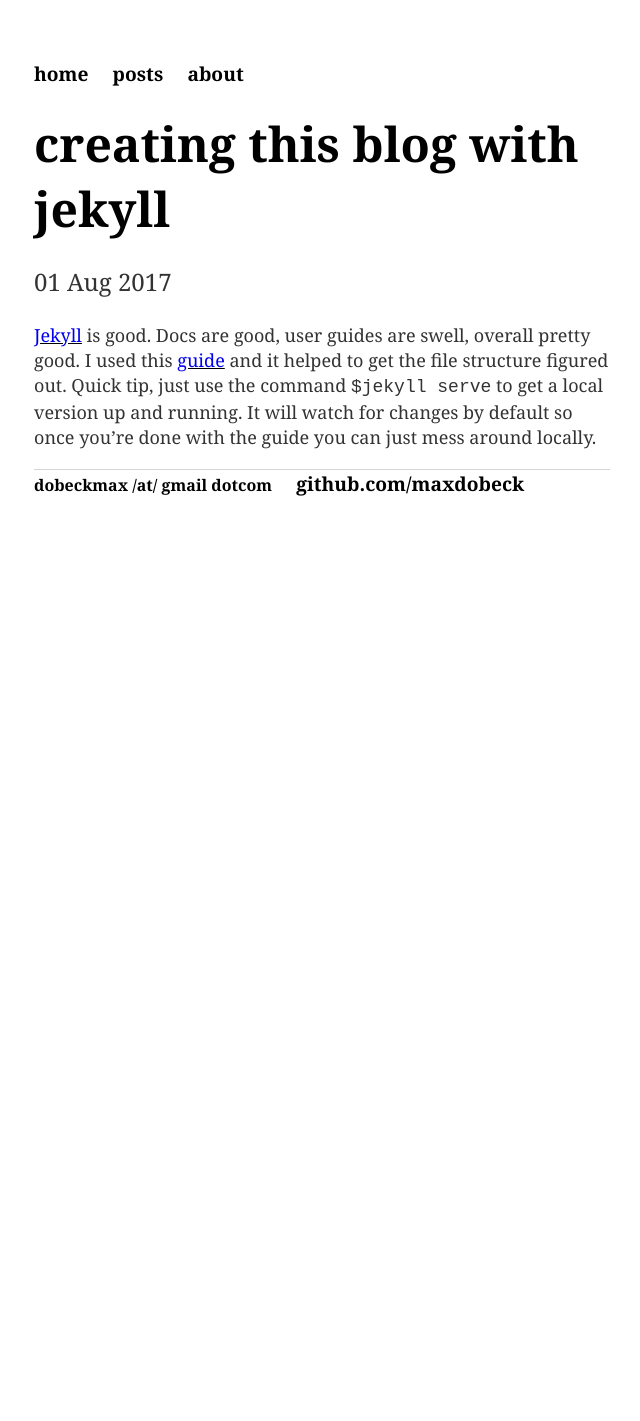
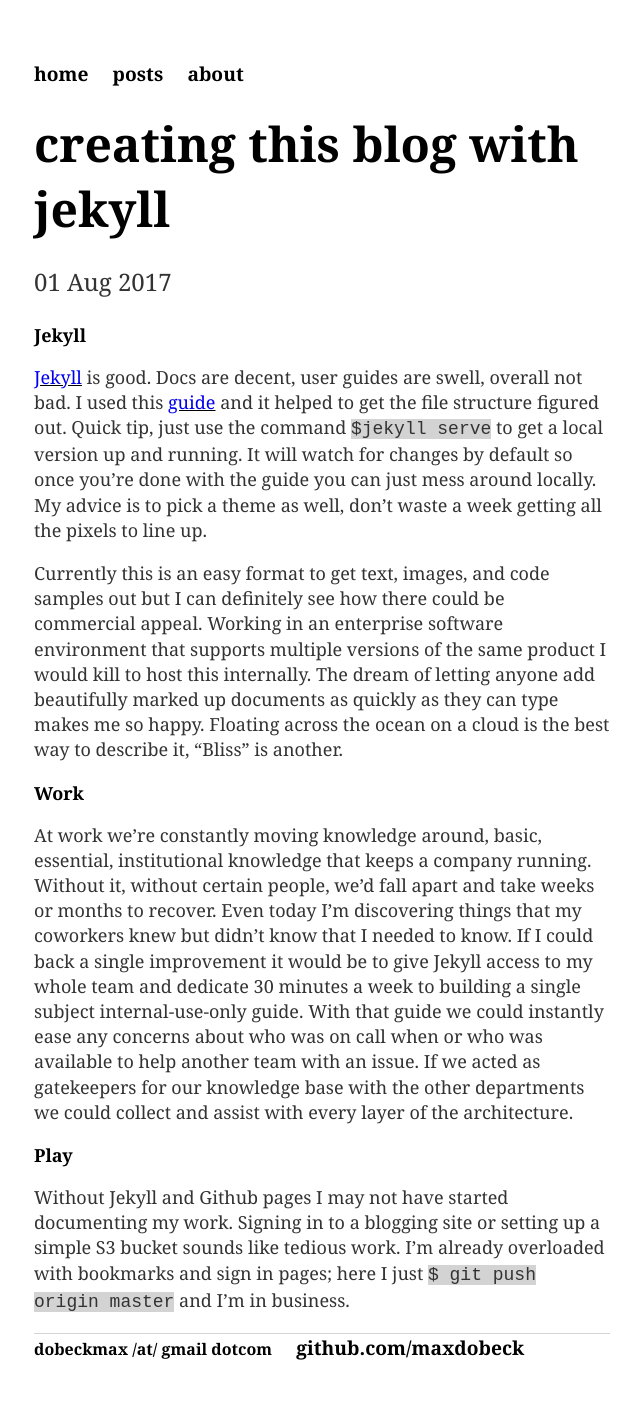
Before and after one commit to maxdobeck/maxdobeck.github.io, a Jekyll site: the page built from _posts/2017-08-01-creating-jekyll-blog.md, in a window 1280 px wide. Shown: the whole page, without its empty margins (318-958 px from the left). Built offline with Jekyll 4.4.1, drawn with Linux system fonts in a browser that asks for light colours; before the commit the page ends 900 px from its top, so only the background shows below that.

Commit message:
Changed basic <code/> background and added more to the jekyll blog review.

```diff
--- a/_posts/2017-08-01-creating-jekyll-blog.md
+++ b/_posts/2017-08-01-creating-jekyll-blog.md
@@ -4,4 +4,13 @@
 date: 2017-08-01
 ---
 
-[Jekyll](http://jekyllrb.com) is good.  Docs are good, user guides are swell, overall pretty good.  I used this [guide](http://jmcglone.com/guides/github-pages/) and it helped to get the file structure figured out.  Quick tip, just use the command `$jekyll serve` to get a local version up and running.  It will watch for changes by default so once you're done with the guide you can just mess around locally.
+## Jekyll ##
+[Jekyll](http://jekyllrb.com) is good.  Docs are decent, user guides are swell, overall not bad.  I used this [guide](http://jmcglone.com/guides/github-pages/) and it helped to get the file structure figured out.  Quick tip, just use the command `$jekyll serve` to get a local version up and running.  It will watch for changes by default so once you're done with the guide you can just mess around locally.  My advice is to pick a theme as well, don't waste a week getting all the pixels to line up.
+
+Currently this is an easy format to get text, images, and code samples out but I can definitely see how there could be commercial appeal.  Working in an enterprise software environment that supports multiple versions of the same product I would kill to host this internally.  The dream of letting anyone add beautifully marked up documents as quickly as they can type makes me so happy.  Floating across the ocean on a cloud is the best way to describe it, "Bliss" is another.
+
+## Work ##
+At work we're constantly moving knowledge around, basic, essential, institutional knowledge that keeps a company running.  Without it, without certain people, we'd fall apart and take weeks or months to recover.  Even today I'm discovering things that my coworkers knew but didn't know that I needed to know.  If I could back a single improvement it would be to give Jekyll access to my whole team and dedicate 30 minutes a week to building a single subject internal-use-only guide.  With that guide we could instantly ease any concerns about who was on call when or who was available to help another team with an issue.  If we acted as gatekeepers for our knowledge base with the other departments we could collect and assist with every layer of the architecture.
+
+## Play ##
+Without Jekyll and Github pages I may not have started documenting my work.  Signing in to a blogging site or setting up a simple S3 bucket sounds like tedious work.  I'm already overloaded with bookmarks and sign in pages; here I just `$ git push origin master` and I'm in business.
--- a/css/main.css
+++ b/css/main.css
@@ -13,6 +13,9 @@
 }
 pre.highlight {
     overflow-y: scroll;
+}
+code {
+    background-color: lightgrey;
 }
 nav ul, footer ul {
     padding: 0px;
```
